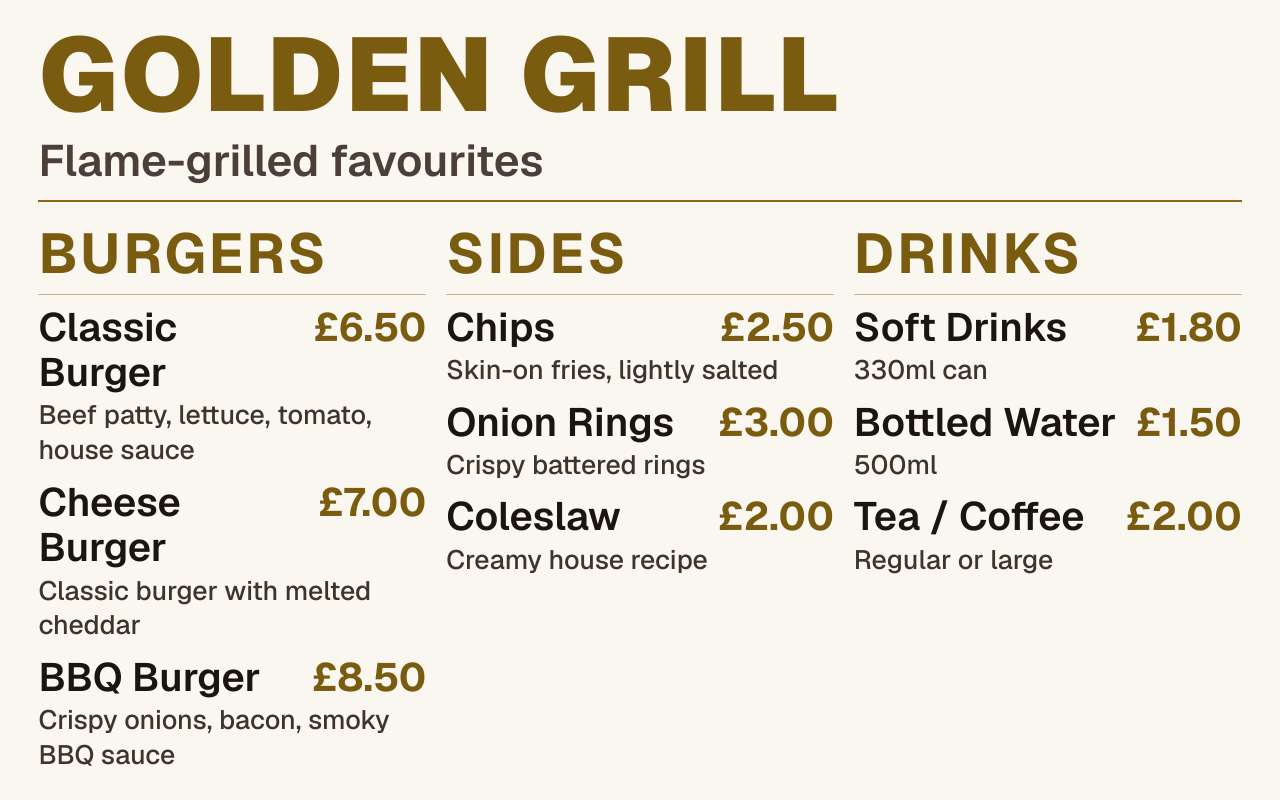
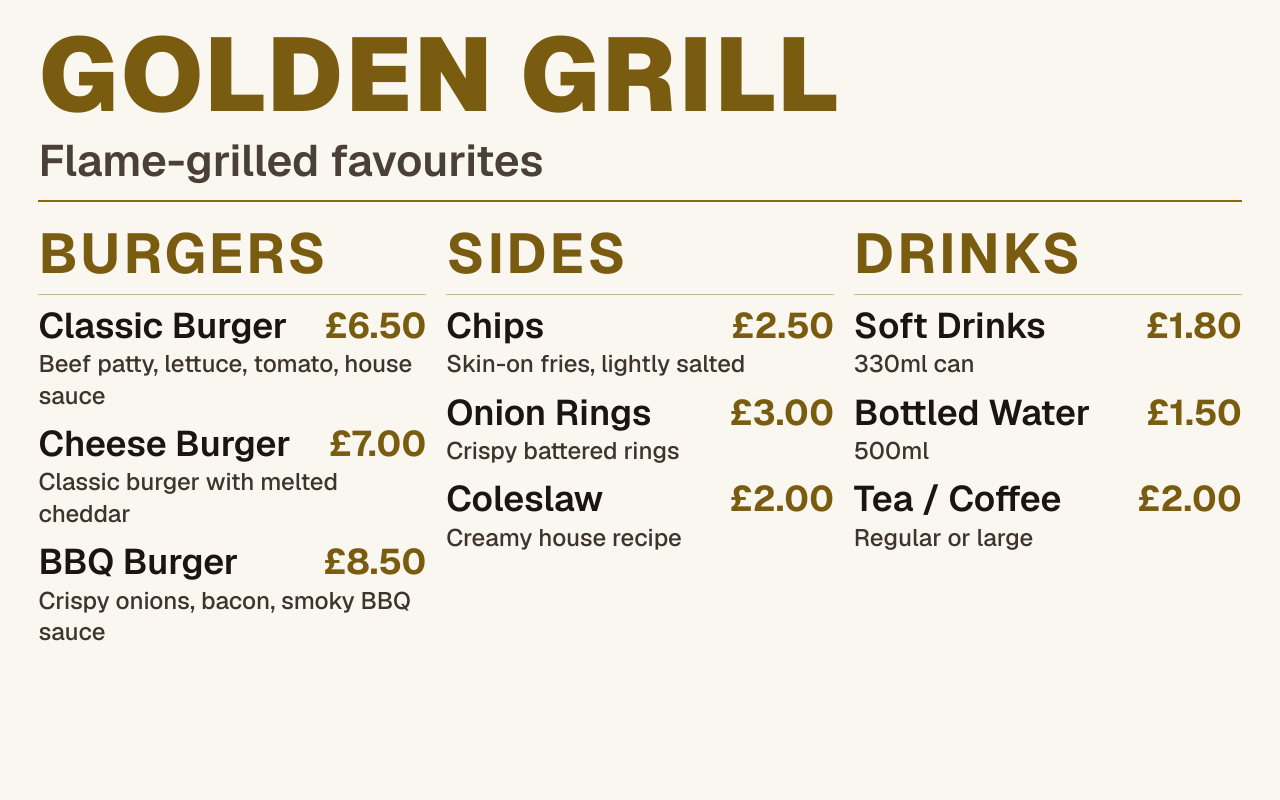
Before and after one commit to BSasfy/GoldenGrill, a Next.js app: page /menu in a window 1280 px wide. Built offline with nearby package versions, Linux system fonts and the light colour scheme.

Commit message:
smaller fonts

```diff
--- a/src/app/globals.css
+++ b/src/app/globals.css
@@ -93,7 +93,7 @@ body {
 
 .tv-screen .tv-item-name {
   color: var(--tv-fg);
-  font-size: clamp(1.575rem, 4.95vh, 3.375rem);
+  font-size: clamp(1.418rem, 4.455vh, 3.038rem);
   font-weight: 600;
   line-height: 1.15;
 }
@@ -129,14 +129,14 @@ body {
 .tv-screen .tv-item-price,
 .tv-screen .tv-price {
   color: var(--tv-gold);
-  font-size: clamp(1.575rem, 4.95vh, 3.375rem);
+  font-size: clamp(1.418rem, 4.455vh, 3.038rem);
   font-weight: 700;
   line-height: 1.15;
 }
 
 .tv-screen .tv-description {
   color: var(--tv-muted);
-  font-size: clamp(1.35rem, 3.33vh, 2.25rem);
+  font-size: clamp(1.215rem, 2.997vh, 2.025rem);
   line-height: 1.3;
   margin-top: clamp(0.125rem, 0.35vh, 0.25rem);
 }
```
